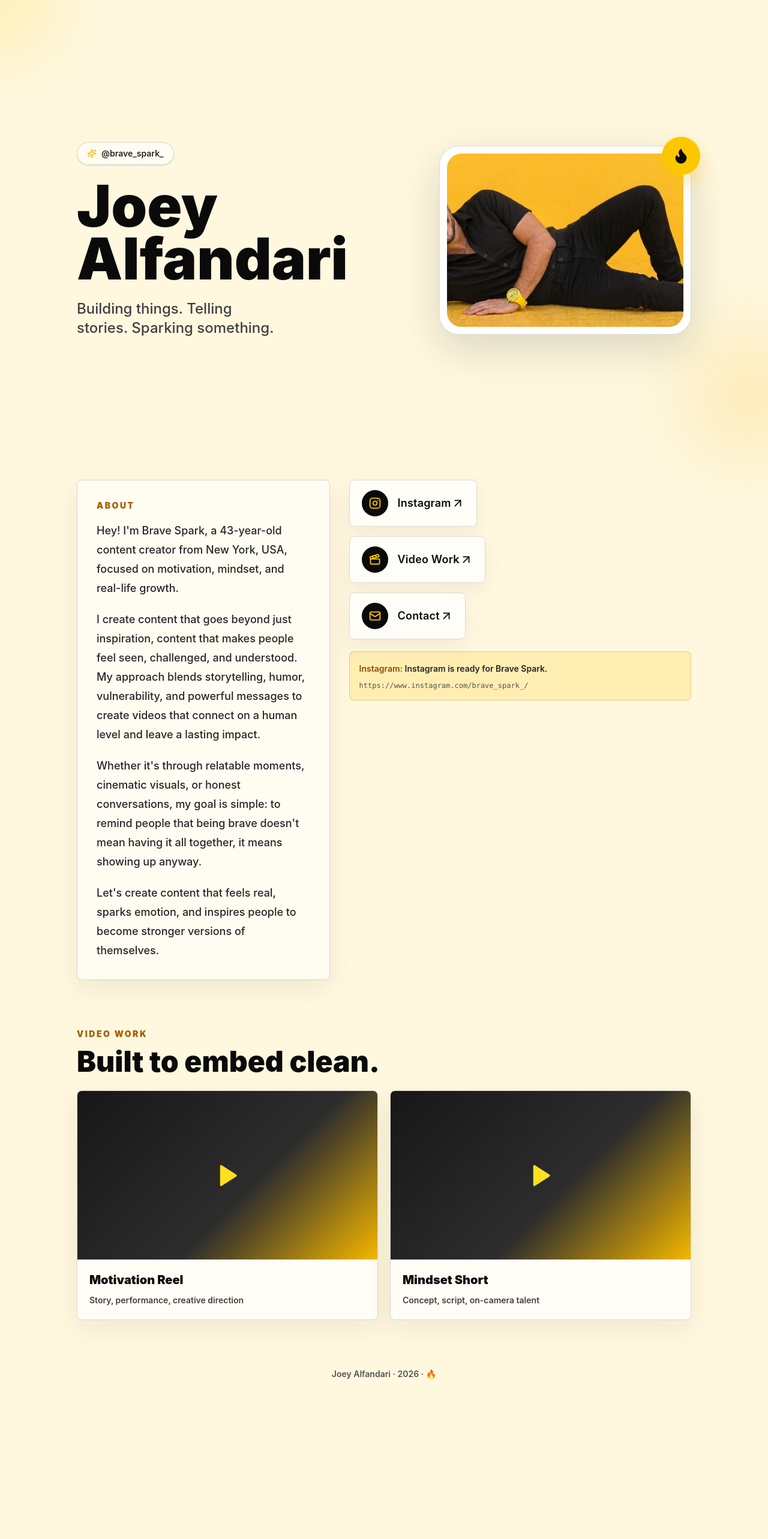
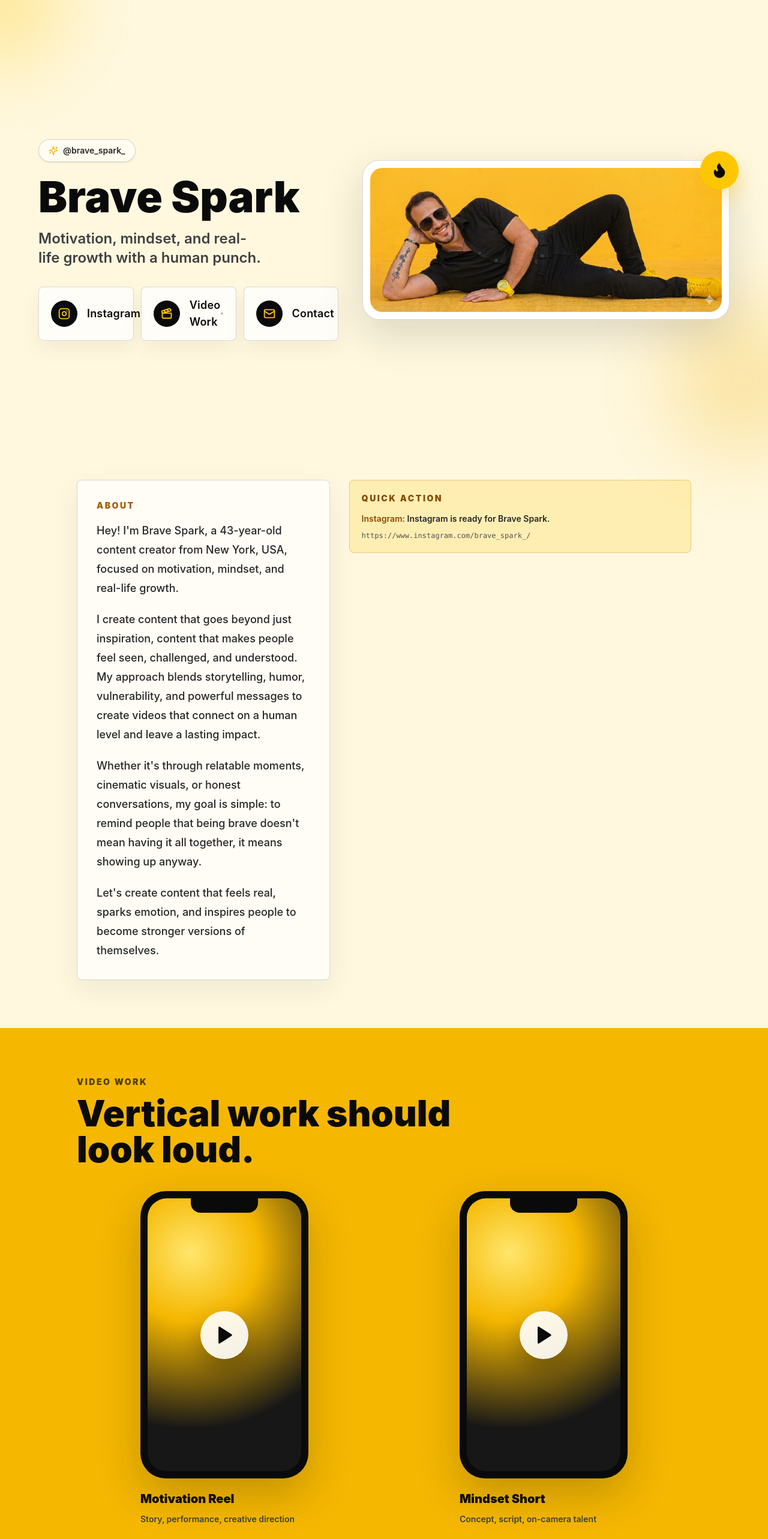
Before and after one commit to nachumweinstock-debug/joey-alfandari-link-bio, a React (Vite) app: page / in a window 1280 px wide. Shown: the top 2566 px of the page at 60% size. Before the commit the page ends 2333 px from the top, so only its background shows below. Built offline with nearby package versions, Linux system fonts and the light colour scheme.

Commit message:
Polish Brave Spark layout and favicon

```diff
--- a/index.html
+++ b/index.html
@@ -5,9 +5,11 @@
     <meta name="viewport" content="width=device-width, initial-scale=1.0" />
     <meta
       name="description"
-      content="Joey Alfandari, @brave_spark_, personal link-in-bio and portfolio."
+      content="Brave Spark, @brave_spark_, motivation, mindset, and creative video work."
     />
-    <title>Joey Alfandari | @brave_spark_</title>
+    <link rel="icon" type="image/png" href="/favicon.png" />
+    <link rel="apple-touch-icon" href="/favicon.png" />
+    <title>Brave Spark | @brave_spark_</title>
   </head>
   <body>
     <div id="root"></div>
--- a/src/App.jsx
+++ b/src/App.jsx
@@ -109,8 +109,11 @@ function LinkCard({ href, icon: Icon, label }) {
 
 function VideoCard({ embedUrl, role, title }) {
   return (
-    <article className="overflow-hidden rounded-[8px] border border-neutral-950/15 bg-white/70 shadow-[0_14px_45px_rgba(23,23,23,0.07)]">
-      <div className="aspect-video bg-neutral-950">
+    <article className="group">
+      <div className="mx-auto w-full max-w-[280px] rounded-[42px] bg-neutral-950 p-3 shadow-[0_28px_70px_rgba(23,23,23,0.22)] transition duration-300 group-hover:-translate-y-2 group-hover:shadow-[0_34px_90px_rgba(245,183,0,0.28)]">
+        <div className="relative overflow-hidden rounded-[32px] bg-neutral-900">
+          <div className="absolute left-1/2 top-0 z-10 h-6 w-28 -translate-x-1/2 rounded-b-2xl bg-neutral-950" />
+          <div className="aspect-[9/16]">
             {embedUrl ? (
               <iframe
                 src={embedUrl}
@@ -120,12 +123,16 @@ function VideoCard({ embedUrl, role, title }) {
                 className="h-full w-full"
               />
             ) : (
-          <div className="flex h-full items-center justify-center bg-[linear-gradient(135deg,#171717_0%,#2d2d2d_58%,#f5b700_100%)] text-yellow-300">
-            <Play size={42} fill="currentColor" />
+              <div className="flex h-full items-center justify-center bg-[radial-gradient(circle_at_28%_20%,#ffe66d_0%,#f5b700_28%,#171717_72%)] text-neutral-950">
+                <div className="flex size-20 items-center justify-center rounded-full bg-white/90 shadow-[0_18px_45px_rgba(0,0,0,0.28)]">
+                  <Play size={34} fill="currentColor" />
+                </div>
               </div>
             )}
           </div>
-      <div className="p-5">
+        </div>
+      </div>
+      <div className="mx-auto mt-5 max-w-[280px]">
         <h3 className="text-xl font-black tracking-normal text-neutral-950">
           {title}
         </h3>
@@ -154,43 +161,49 @@ export default function App() {
 
   return (
     <main className="min-h-screen overflow-hidden bg-[#fff8df] text-neutral-950">
-      <section className="relative flex min-h-screen items-center px-5 py-8 sm:px-8 lg:px-10">
-        <div className="pointer-events-none absolute left-0 top-0 h-40 w-40 -translate-x-1/2 -translate-y-1/2 rounded-full bg-yellow-400/25 blur-3xl" />
-        <div className="pointer-events-none absolute bottom-12 right-0 h-48 w-48 translate-x-1/3 rounded-full bg-yellow-500/20 blur-3xl" />
+      <section className="relative px-5 py-10 sm:px-8 lg:px-10">
+        <div className="pointer-events-none absolute left-0 top-0 h-56 w-56 -translate-x-1/2 -translate-y-1/2 rounded-full bg-yellow-400/30 blur-3xl" />
+        <div className="pointer-events-none absolute bottom-10 right-0 h-64 w-64 translate-x-1/3 rounded-full bg-yellow-500/25 blur-3xl" />
 
-        <div className="mx-auto grid w-full max-w-5xl gap-10 lg:grid-cols-[1fr_420px] lg:items-center">
+        <div className="mx-auto grid min-h-[calc(100vh-80px)] w-full max-w-6xl content-center gap-10 lg:grid-cols-[0.9fr_1.1fr] lg:items-center">
           <div className="animate-rise-in text-center lg:text-left">
             <div className="mb-6 inline-flex items-center gap-2 rounded-full border border-neutral-950/15 bg-white/55 px-4 py-2 text-sm font-semibold text-neutral-800 shadow-sm">
               <Sparkles size={16} color={accent} />
               <span>@brave_spark_</span>
             </div>
 
-            <h1 className="mx-auto max-w-4xl text-balance text-6xl font-black leading-[0.92] tracking-normal text-neutral-950 sm:text-7xl md:text-8xl lg:mx-0">
-              Joey Alfandari
+            <h1 className="mx-auto max-w-4xl text-balance text-5xl font-black leading-[0.95] tracking-normal text-neutral-950 sm:text-6xl md:text-7xl lg:mx-0">
+              Brave Spark
             </h1>
 
-            <p className="mx-auto mt-6 max-w-2xl text-balance text-xl font-medium leading-8 text-neutral-700 sm:text-2xl lg:mx-0">
-              Building things. Telling stories. Sparking something.
+            <p className="mx-auto mt-5 max-w-xl text-balance text-xl font-semibold leading-8 text-neutral-700 sm:text-2xl lg:mx-0">
+              Motivation, mindset, and real-life growth with a human punch.
             </p>
+
+            <div className="mx-auto mt-8 grid max-w-xl gap-3 sm:grid-cols-3 lg:mx-0">
+              {links.map((link) => (
+                <LinkCard key={link.label} {...link} />
+              ))}
+            </div>
           </div>
 
-          <div className="animate-rise-in mx-auto w-full max-w-[420px] [animation-delay:120ms]">
-            <div className="relative aspect-[4/3] rounded-[32px] border border-neutral-950/15 bg-white p-3 shadow-[0_24px_70px_rgba(23,23,23,0.15)]">
-              <div className="absolute -right-4 -top-4 flex size-16 items-center justify-center rounded-full bg-yellow-400 text-neutral-950 shadow-[0_16px_35px_rgba(245,183,0,0.35)]">
+          <div className="animate-rise-in mx-auto w-full [animation-delay:120ms]">
+            <div className="relative rounded-[28px] border border-neutral-950/15 bg-white p-3 shadow-[0_24px_70px_rgba(23,23,23,0.15)]">
+              <div className="absolute -right-4 -top-4 z-10 flex size-16 items-center justify-center rounded-full bg-yellow-400 text-neutral-950 shadow-[0_16px_35px_rgba(245,183,0,0.35)]">
                 <Flame size={28} fill="currentColor" />
               </div>
 
               {profilePhotoUrl && photoReady ? (
                 <img
                   src={profilePhotoUrl}
-                  alt="Joey Alfandari"
+                  alt="Brave Spark"
                   onError={() => setPhotoReady(false)}
-                  className="h-full w-full rounded-[24px] object-cover object-center"
+                  className="aspect-[1596/656] h-auto w-full rounded-[20px] object-contain"
                 />
               ) : (
-                <div className="flex h-full w-full items-center justify-center rounded-[24px] bg-[linear-gradient(135deg,#171717_0%,#2b2b2b_48%,#f5b700_100%)] text-center">
+                <div className="flex aspect-[1596/656] w-full items-center justify-center rounded-[20px] bg-[linear-gradient(135deg,#171717_0%,#2b2b2b_48%,#f5b700_100%)] text-center">
                   <div className="rounded-full border border-white/20 bg-white/10 px-8 py-7 text-white backdrop-blur">
-                    <div className="text-5xl font-black tracking-normal">JA</div>
+                    <div className="text-5xl font-black tracking-normal">BS</div>
                     <div className="mt-2 text-xs font-bold uppercase tracking-[0.3em] text-white/75">
                       Photo
                     </div>
@@ -204,7 +217,7 @@ export default function App() {
 
       <section className="px-5 pb-20 sm:px-8 lg:px-10">
         <div className="mx-auto grid max-w-5xl gap-8 lg:grid-cols-[0.85fr_1.15fr]">
-          <article className="animate-rise-in rounded-[8px] border border-neutral-950/15 bg-white/55 p-6 shadow-[0_14px_45px_rgba(23,23,23,0.07)] [animation-delay:220ms] sm:p-8">
+          <article className="animate-rise-in rounded-[8px] border border-neutral-950/15 bg-white/70 p-6 shadow-[0_14px_45px_rgba(23,23,23,0.07)] [animation-delay:220ms] sm:p-8">
             <p className="mb-4 text-sm font-black uppercase tracking-[0.18em] text-yellow-700">
               About
             </p>
@@ -216,17 +229,10 @@ export default function App() {
           </article>
 
           <div className="animate-rise-in [animation-delay:320ms]">
-            <section
-              id="projects"
-              className="space-y-4"
-              aria-label="Joey Alfandari links"
-            >
-              {links.map((link) => (
-                <LinkCard key={link.label} {...link} />
-              ))}
-            </section>
-
-            <div className="mt-5 rounded-[8px] border border-yellow-700/25 bg-yellow-400/20 p-4 text-sm font-semibold leading-6 text-neutral-800">
+            <div className="rounded-[8px] border border-yellow-700/25 bg-yellow-400/20 p-5 text-sm font-semibold leading-6 text-neutral-800">
+              <p className="mb-3 text-sm font-black uppercase tracking-[0.18em] text-yellow-800">
+                Quick Action
+              </p>
               <span className="text-yellow-800">{selectedLink.label}:</span>{" "}
               {selectedLink.note}
               <div className="mt-2 break-all font-mono text-xs font-medium text-neutral-600">
@@ -237,20 +243,20 @@ export default function App() {
         </div>
       </section>
 
-      <section id="videos" className="px-5 pb-20 sm:px-8 lg:px-10">
+      <section id="videos" className="bg-[#f5b700] px-5 py-20 sm:px-8 lg:px-10">
         <div className="mx-auto max-w-5xl">
-          <div className="mb-6 flex items-end justify-between gap-4">
+          <div className="mb-10 flex items-end justify-between gap-4">
             <div>
-              <p className="mb-3 text-sm font-black uppercase tracking-[0.18em] text-yellow-700">
+              <p className="mb-3 text-sm font-black uppercase tracking-[0.18em] text-neutral-950/70">
                 Video Work
               </p>
-              <h2 className="text-4xl font-black leading-none tracking-normal text-neutral-950 sm:text-5xl">
-                Built to embed clean.
+              <h2 className="max-w-2xl text-5xl font-black leading-none tracking-normal text-neutral-950 sm:text-6xl">
+                Vertical work should look loud.
               </h2>
             </div>
           </div>
 
-          <div className="grid gap-5 md:grid-cols-2">
+          <div className="grid gap-10 md:grid-cols-2">
             {videos.map((video) => (
               <VideoCard key={video.title} {...video} />
             ))}
@@ -259,7 +265,7 @@ export default function App() {
       </section>
 
       <footer className="px-5 pb-8 text-center text-sm font-semibold text-neutral-600 sm:px-8">
-        Joey Alfandari · {year} · <span aria-label="spark">🔥</span>
+        Brave Spark · {year} · <span aria-label="spark">🔥</span>
       </footer>
     </main>
   );
```
Also changed, not shown: public/favicon.png (added), 1 other file (tests, documents, lock files or other folders). Lines whose indentation alone changed are shown as unchanged.
